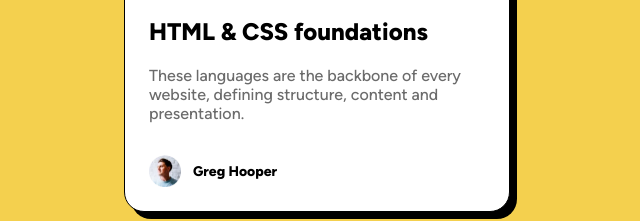
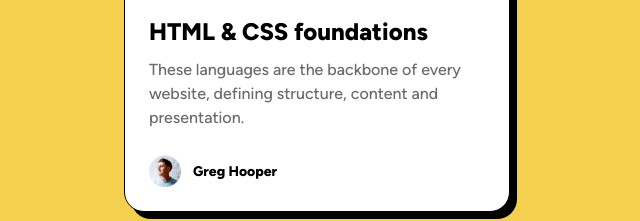
Before and after one commit to kevlofi/blog-preview-card, a plain HTML site: page index.html in a window 1280 px wide. Shown: the part 450-671 px from the top of the page, without its empty margins (323-963 px from the left). Drawn offline with Linux system fonts and the light colour scheme.

Commit message:
Adjusted description text

```diff
--- a/style.css
+++ b/style.css
@@ -59,6 +59,7 @@ h2 {
   font-family: "Figtree", sans-serif;
   font-weight: 800;
   font-size: 24px;
+  margin-bottom: 12px;
 }
 
 #published-date {
@@ -72,6 +73,8 @@ h2 {
   font-weight: 500;
   font-size: 16px;
   color: #6b6b6b;
+  line-height: 150%;
+  margin-top: 12px;
 }
 
 .content {
```
